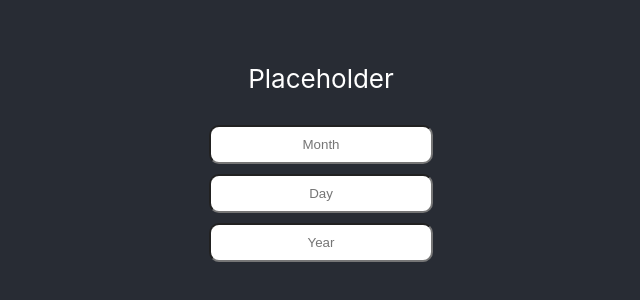
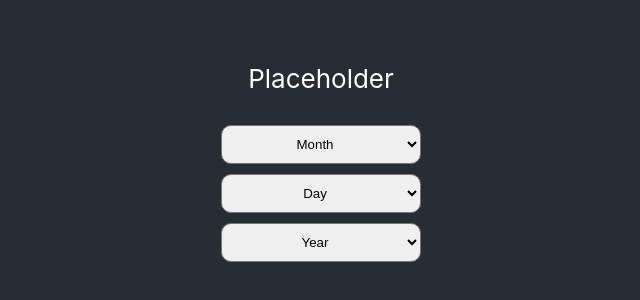
Before and after one commit to barrett38/personal-numerology, a React (Create React App) app: page / in a window 1280 px wide. Shown: the part 248-548 px from the top of the page, without its empty margins (319-959 px from the left). Built offline with nearby package versions, Linux system fonts and the light colour scheme.

Commit message:
Adjusting DateInput

```diff
--- a/src/components/DateInput/DateInput.css
+++ b/src/components/DateInput/DateInput.css
@@ -8,7 +8,7 @@
   align-content: stretch;
 }
 
-.date-input input {
+.date-input select {
   margin: 5px 0;
   padding: 10px;
   width: 200px;
--- a/src/components/DateInput/DateInput.jsx
+++ b/src/components/DateInput/DateInput.jsx
@@ -5,9 +5,30 @@ function DateInput() {
   return (
     <div className="date-input">
       <p>Placeholder</p>
-      <input type="text" placeholder="Month" />
-      <input type="text" placeholder="Day" />
-      <input type="text" placeholder="Year" />
+      <select>
+        <option value="">Month</option>
+        {Array.from({ length: 12 }, (_, i) => (
+          <option key={i + 1} value={i + 1}>
+            {i + 1}
+          </option>
+        ))}
+      </select>
+      <select>
+        <option value="">Day</option>
+        {Array.from({ length: 31 }, (_, i) => (
+          <option key={i + 1} value={i + 1}>
+            {i + 1}
+          </option>
+        ))}
+      </select>
+      <select>
+        <option value="">Year</option>
+        {Array.from({ length: 2025 - 1900 + 1 }, (_, i) => (
+          <option key={1900 + i} value={1900 + i}>
+            {1900 + i}
+          </option>
+        ))}
+      </select>
     </div>
   );
 }
```
